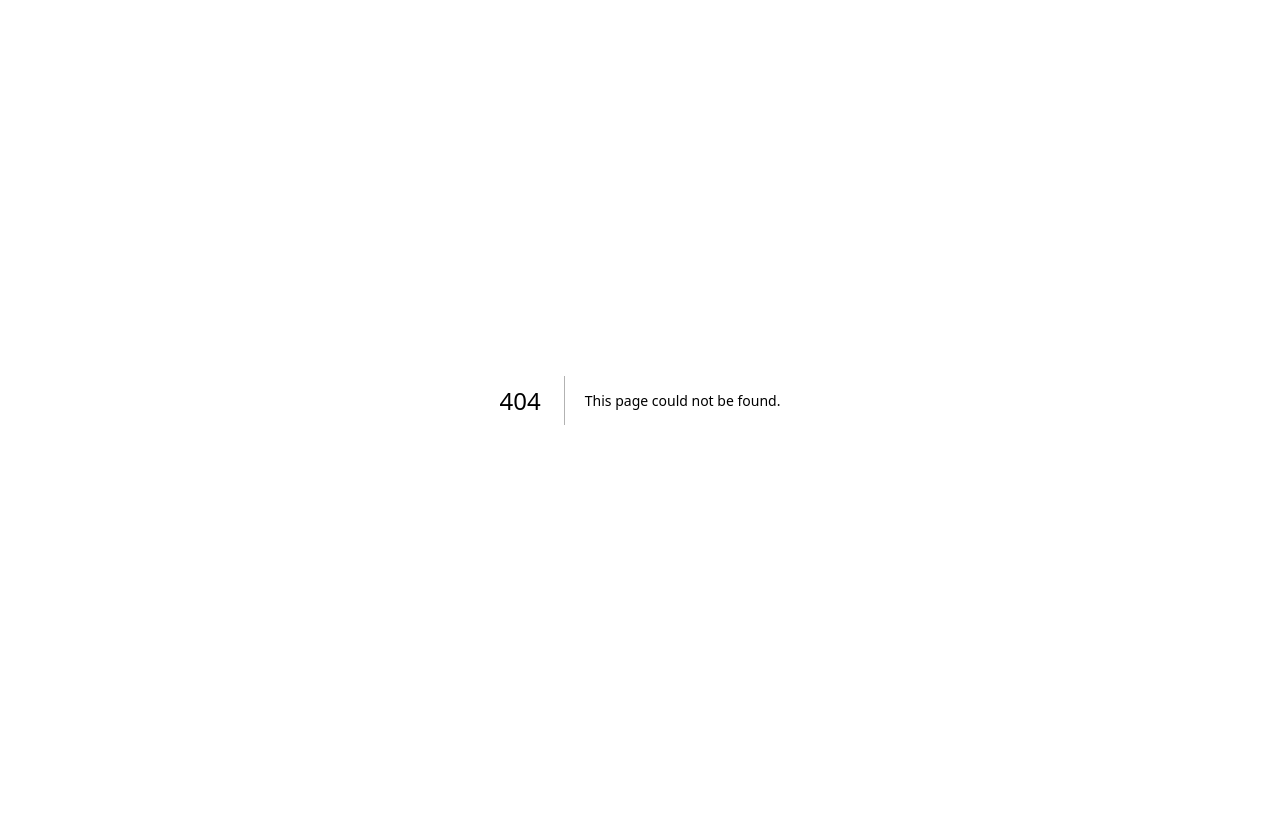
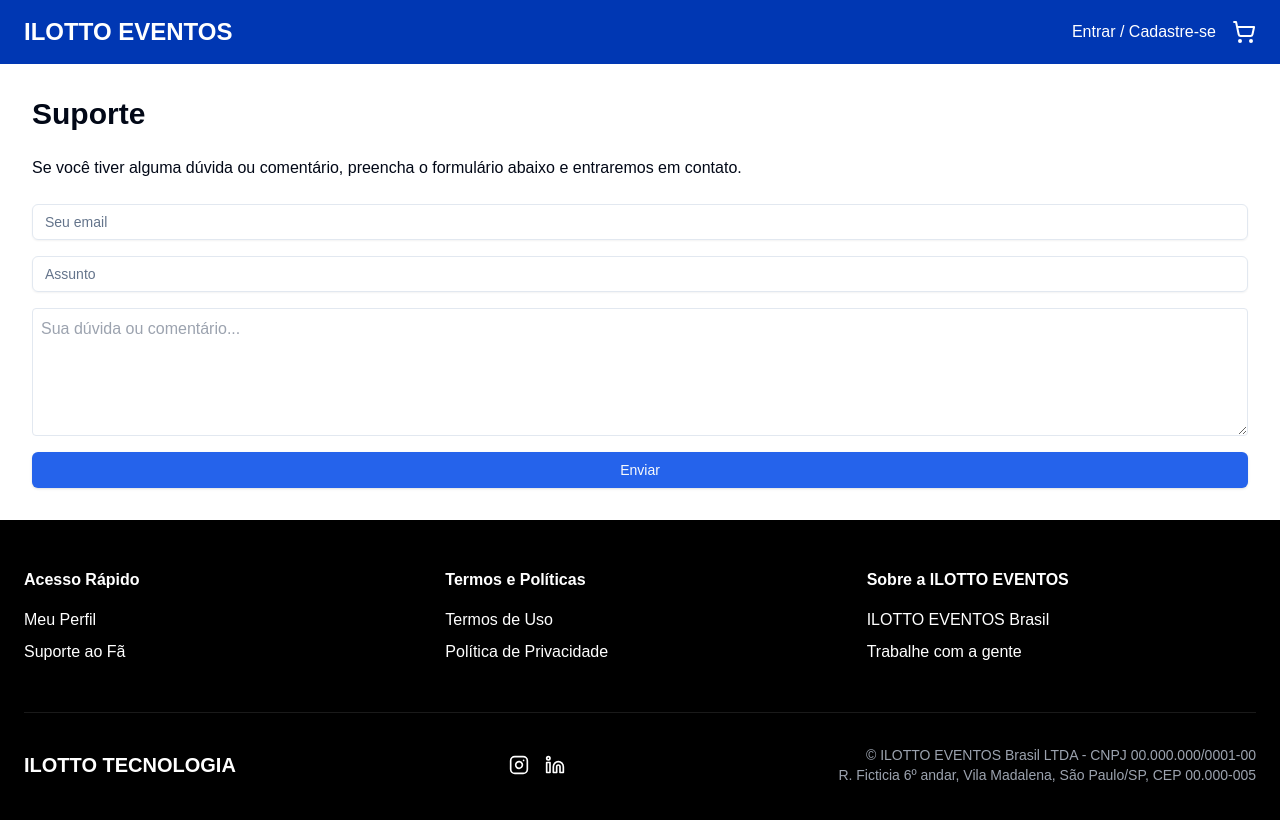
Before and after one commit to leomarzeuski/paginaDeEventos, a Next.js app: page /suport in a window 1280 px wide. Before the commit this address had no page. Shown: the top 820 px of the page. Built offline with nearby package versions, Linux system fonts and the light colour scheme.

Commit message:
feat: add support page

```diff
--- /dev/null
+++ b/src/app/suport/page.tsx
@@ -0,0 +1,64 @@
+"use client";
+
+import { useState } from "react";
+import Layout from "@/components/layout";
+import { Button } from "@/components/ui/button";
+import { Input } from "@/components/ui/input";
+
+export default function SupportPage() {
+  const [email, setEmail] = useState("");
+  const [subject, setSubject] = useState("");
+  const [message, setMessage] = useState("");
+  const [feedback, setFeedback] = useState("");
+
+  const handleSubmit = async (e: React.FormEvent) => {
+    e.preventDefault();
+    try {
+      setFeedback("Sua dúvida foi enviada com sucesso!");
+      setEmail("");
+      setSubject("");
+      setMessage("");
+    } catch (error) {
+      setFeedback(`Erro ao enviar sua dúvida. Tente novamente: ${error}`);
+    }
+  };
+
+  return (
+    <Layout>
+      <div className="container mx-auto p-8">
+        <h1 className="text-3xl font-bold mb-6">Suporte</h1>
+        <p className="mb-6">
+          Se você tiver alguma dúvida ou comentário, preencha o formulário
+          abaixo e entraremos em contato.
+        </p>
+        {feedback && <p className="mb-4 text-green-600">{feedback}</p>}
+        <form onSubmit={handleSubmit} className="flex flex-col gap-4">
+          <Input
+            type="email"
+            placeholder="Seu email"
+            value={email}
+            onChange={(e) => setEmail(e.target.value)}
+            required
+          />
+          <Input
+            type="text"
+            placeholder="Assunto"
+            value={subject}
+            onChange={(e) => setSubject(e.target.value)}
+            required
+          />
+          <textarea
+            placeholder="Sua dúvida ou comentário..."
+            value={message}
+            onChange={(e) => setMessage(e.target.value)}
+            className="border p-2 rounded h-32"
+            required
+          />
+          <Button type="submit" className="bg-blue-600 hover:bg-blue-700">
+            Enviar
+          </Button>
+        </form>
+      </div>
+    </Layout>
+  );
+}
```
